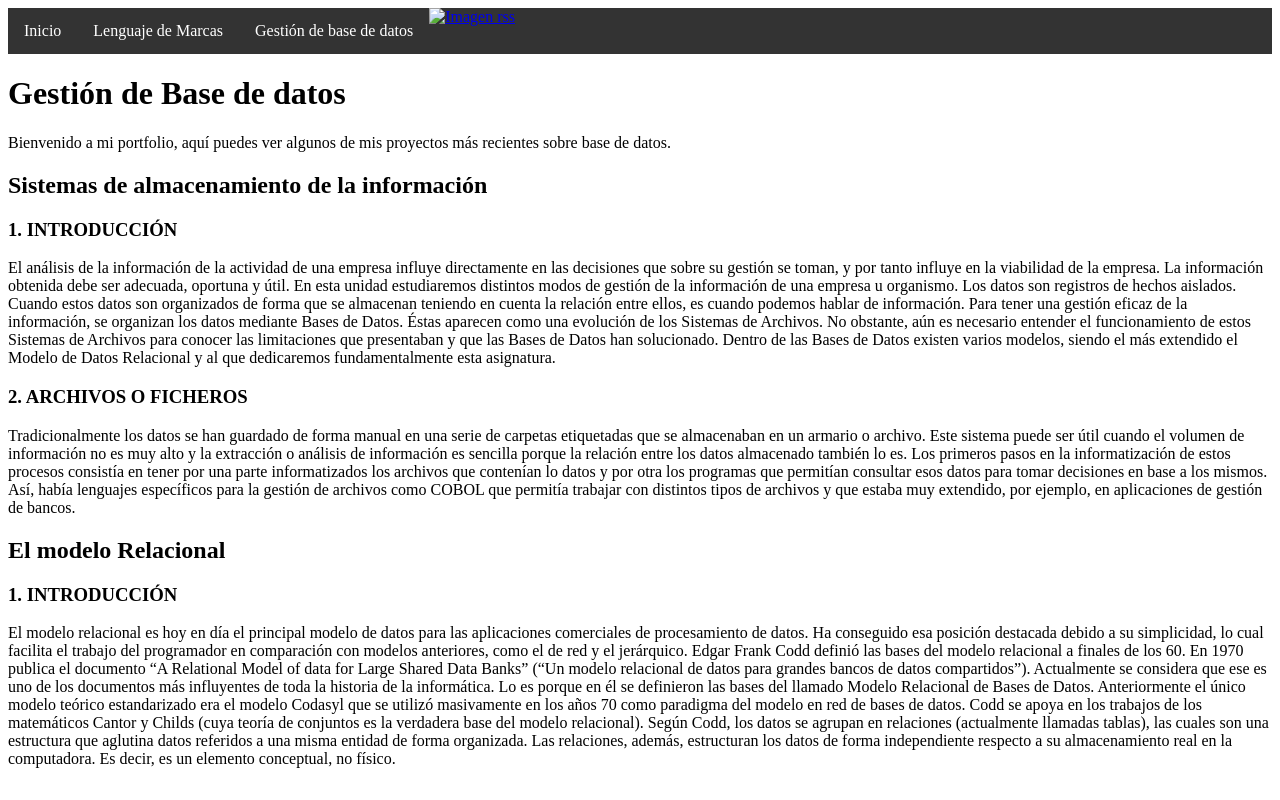
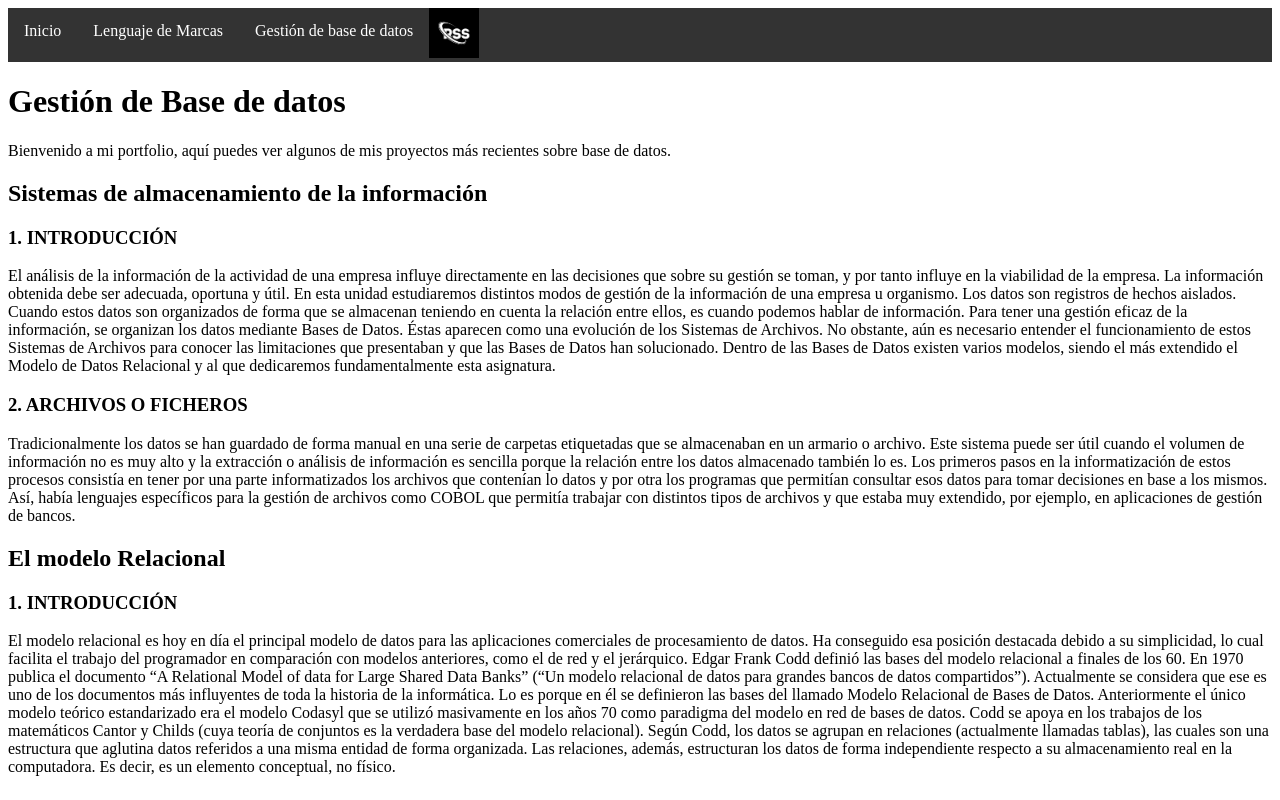
Before and after one commit to AndresChelaru/paginaweb, a plain HTML site: page paginas/Gestión de base de datos.html in a window 1280 px wide. Drawn offline with Linux system fonts and the light colour scheme.

Commit message:
Update Gestión de base de datos.html

```diff
--- a/paginas/Gestión de base de datos.html
+++ b/paginas/Gestión de base de datos.html
@@ -15,7 +15,7 @@
             <li><a href="../paginas/Gestión de base de datos.html">Gestión de base de datos
             </a></li>
             <a href="rss pagina web.xml">
-            <img src="imagenes/imagen rss.jpg" alt="Imagen rss" width="50" height="50">
+            <img src="../imagenes/imagen rss.jpg" alt="Imagen rss" width="50" height="50">
             </a>
           </ul>
         </nav>
```
